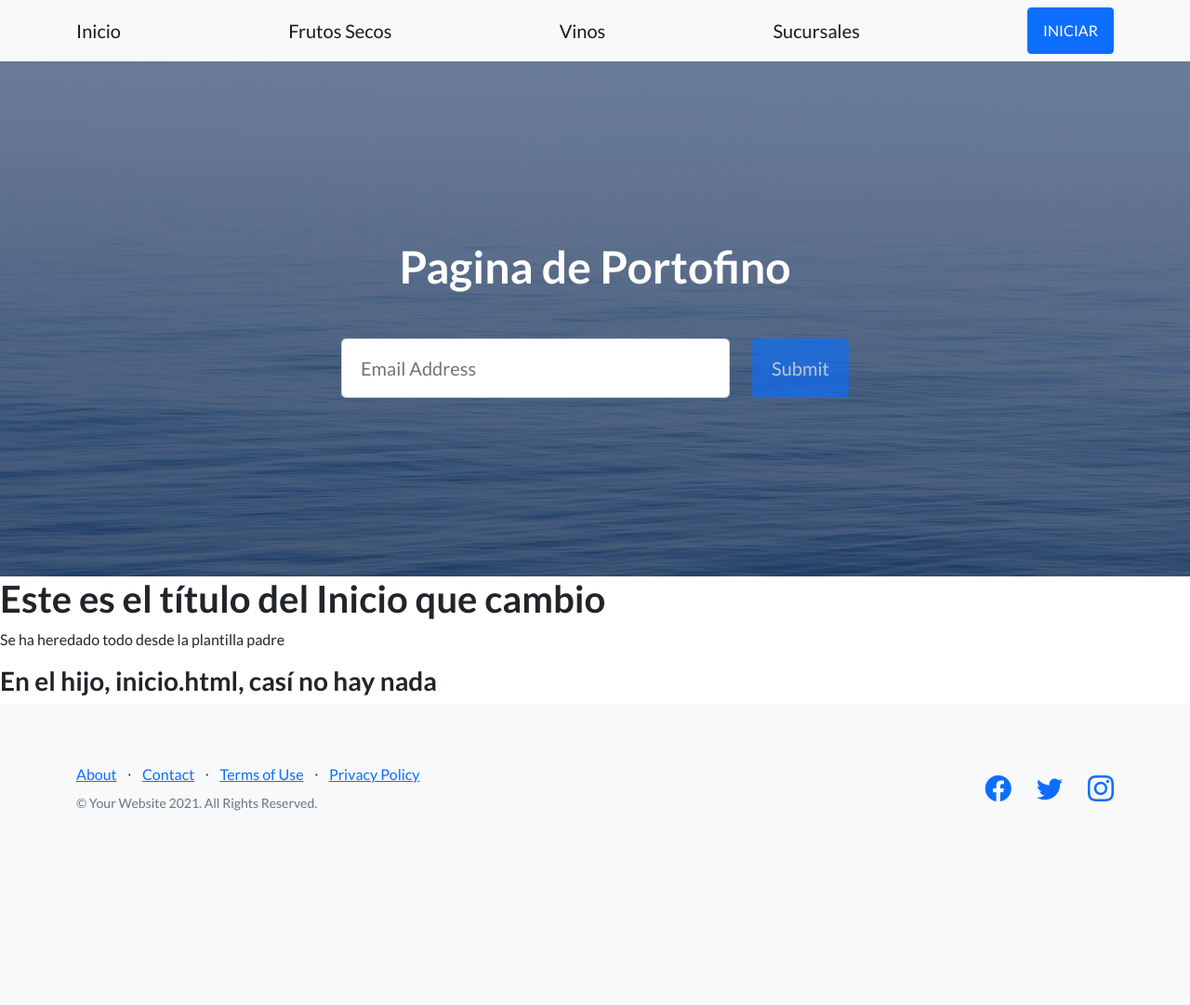
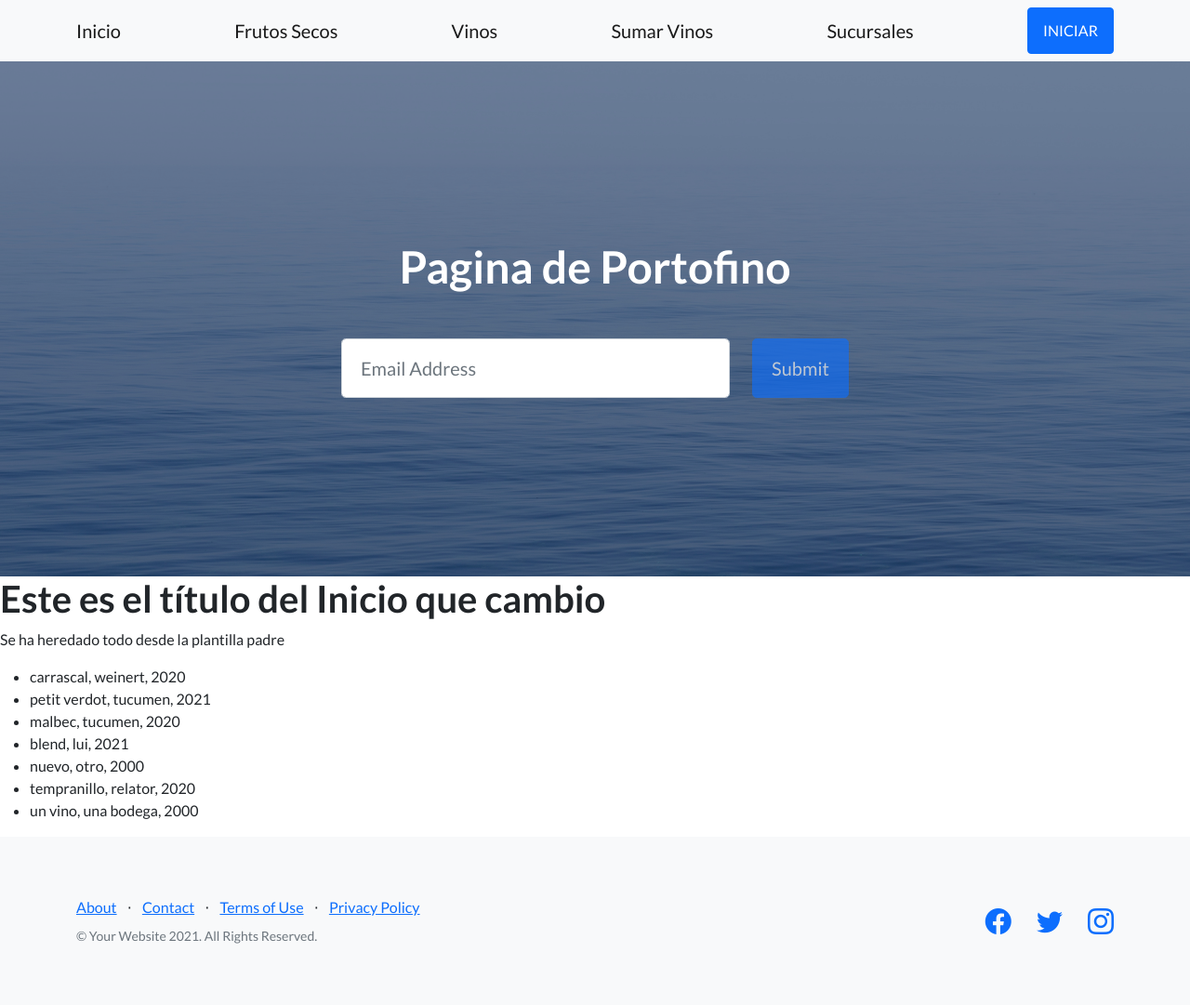
Before and after one commit to heberrosales/3ra-Entrega, a Django app: page /AppPortofino/vinos/ in a window 1280 px wide. Shown: the whole page at 93% size. Before the commit the page ends 872 px from the top, so only its background shows below. Run offline with Django 4.2, Linux system fonts and the light colour scheme; data comes from the database, SQL or seed files in the repository; both versions use the stored data as it was after the commit; some libraries are stand-ins or nearby versions.

Commit message:
agregado readme y listado de vinos

```diff
--- a/AppPortofino/templates/AppPortofino/padre.html
+++ b/AppPortofino/templates/AppPortofino/padre.html
@@ -23,6 +23,7 @@
                 <a class="navbar-brand" href="{% url 'Inicio' %}">Inicio</a>
                 <a class="navbar-brand" href="{% url 'frutossecos' %}">Frutos Secos</a>
                 <a class="navbar-brand" href="{% url 'vinos' %}">Vinos</a>
+                <a class="navbar-brand" href="{% url 'sumar_vino' %}">Sumar Vinos</a>
                 <a class="navbar-brand" href="{% url 'sucursales' %}">Sucursales</a>
                 <a class="btn btn-primary" href="#NADAAUN">INICIAR</a>
             </div>
--- a/AppPortofino/templates/AppPortofino/vinos.html
+++ b/AppPortofino/templates/AppPortofino/vinos.html
@@ -5,11 +5,22 @@
 
 {% block contenidoQueCambia %}
 <!--Aquí va lo que cambia, y lo asociado a está vista :) -->
-<h1>Este es el título del Inicio que cambio</h1>
 
-    <p>Se ha heredado todo desde la plantilla padre</p>
+<section>
+    <div>
+        <h1>Este es el título del Inicio que cambio</h1>
 
-<h3>En el hijo, inicio.html, casí no hay nada</h3>
+            <p>Se ha heredado todo desde la plantilla padre</p>
+
+        <ul>
+        {% for wine in vinos %}
+            <li>{{ wine.nombre }}, {{ wine.bodega }}, {{ wine.año }} </li>
+        {% endfor %}
+        </ul>
+    </div>
+</section>
+
+
 
 
 {% endblock %}
--- a/AppPortofino/urls.py
+++ b/AppPortofino/urls.py
@@ -8,7 +8,7 @@ urlpatterns = [
     #path('plantilla/', views.pruebaPlantilla, name="plantilla"),
     path('', views.inicio, name="Inicio"),
     path('frutos-secos/', views.frutosSecos,name="frutossecos"),
-    path('vinos/', views.vinos,name="vinos"),
+    path('vinos/', views.listar_vinos, name="vinos"),
     path('sucursales/', views.comentarios,name="sucursales"),
     path('sumar-vino/', views.sumar_vino, name="sumar_vino"),
     path('buscar-vino/', views.buscar_vinos, name="buscar_vinos")
--- a/AppPortofino/views.py
+++ b/AppPortofino/views.py
@@ -19,8 +19,19 @@ def comentarios(request):
 def frutosSecos(request):
     return render(request, "AppPortofino/frutossecos.html")
 
-def vinos(request):
-    return render(request, "AppPortofino/vinos.html")
+#def vinos(request):
+ #   return render(request, "AppPortofino/vinos.html")
+
+def listar_vinos(request):
+    contexto = {
+        "vinos": Vinos.objects.all(),
+    }
+    http_response = render(
+        request=request,
+        template_name='AppPortofino/vinos.html',
+        context=contexto,
+    )
+    return http_response
 
 def sumar_vino(request):
    if request.method == "POST":
```
Also changed, not shown: db.sqlite3, readme.md (added).
